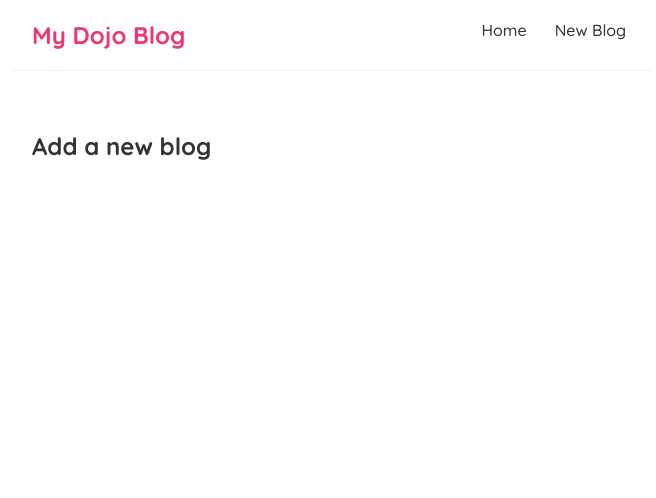
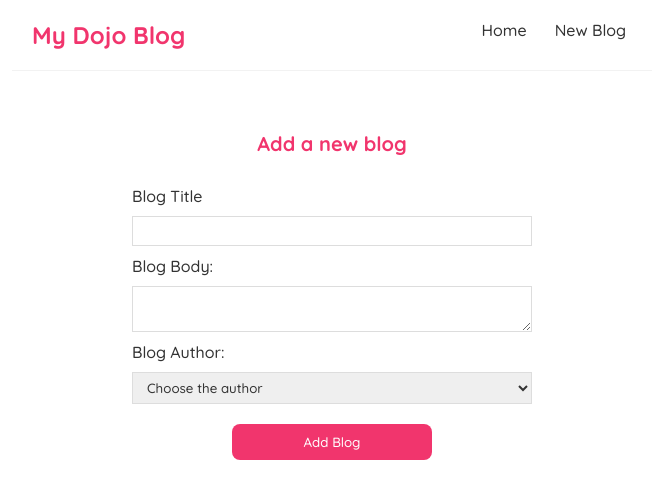
Before and after one commit to frontendprof/react-dojo-blog, a React (Create React App) app: page /create in a window 1280 px wide. Shown: the top 498 px of the page, without its empty margins (308-964 px from the left). Built offline with nearby package versions, Linux system fonts and the light colour scheme.

Commit message:
controlled input and submit events

```diff
--- a/src/Create.jsx
+++ b/src/Create.jsx
@@ -1,9 +1,62 @@
-import React from 'react'
+import {useState} from 'react'
 
 const Create = () => {
+
+    const [title, setTitle] = useState("");
+    const [body, setBody] = useState("");
+    const [author, setAuthor] = useState("");
+
+    const handleSubmit=e=>{
+        e.preventDefault();
+        const blog={title,body,author}
+
+        console.log(blog);
+    }
+
+
     return (
         <div className="create">
             <h2>Add a new blog</h2>
+
+            <form onSubmit={handleSubmit}>
+
+                <label>Blog Title</label>
+                <input
+                    type="text"
+                    required
+                    value={title}
+                    onChange={(e)=>setTitle(e.target.value)}
+                />
+
+
+                <label>Blog Body:</label>
+                <textarea
+                    required
+                    value={body}
+                    onChange={(e)=>setBody(e.target.value)}
+                ></textarea>
+
+
+
+                <label>Blog Author:</label>
+                <select
+                    value={author}
+                    onChange={(e)=>setAuthor(e.target.value)}
+                >
+                    <option value="">Choose the author</option>
+                    <option value="abdulmalik">AbdulMalik</option>
+                    <option value="guest12">Guest12</option>
+                    <option value="viking3">Viking3</option>
+
+                </select>
+
+                <button>Add Blog</button>
+
+                <p>{title}</p>
+                <p>{body}</p>
+                <p>{author}</p>
+
+            </form>
         </div>
     )
 }
--- a/src/index.css
+++ b/src/index.css
@@ -92,3 +92,42 @@
   border-radius:8px;
   cursor: pointer;
 } */
+
+
+/* create new blog form */
+.create {
+  max-width: 400px;
+  margin: 0 auto;
+  text-align: center;
+}
+
+.create label {
+  text-align: left;
+  display: block;
+}
+
+.create h2 {
+  font-size: 20px;
+  color: #f1356d;
+  margin-bottom: 30px;
+}
+
+.create input, .create textarea, .create select {
+  width: 100%;
+  padding: 6px 10px;
+  margin: 10px 0;
+  border: 1px solid #ddd;
+  box-sizing: border-box;
+  display: block;
+}
+
+.create button {
+  background: #f1356d;
+  width: 200px;
+  margin-top: 10px;
+  color: #fff;
+  border: 0;
+  padding: 10px;
+  border-radius: 8px;
+  cursor: pointer;
+}
```
Also changed, not shown: 1 other file (tests, documents, lock files or other folders).
